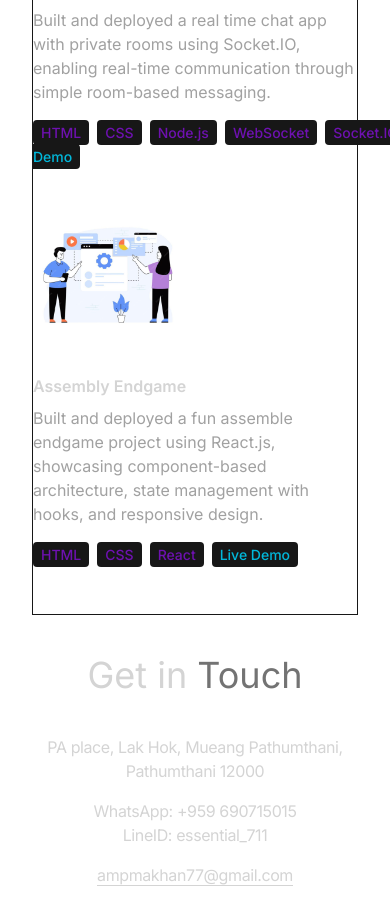
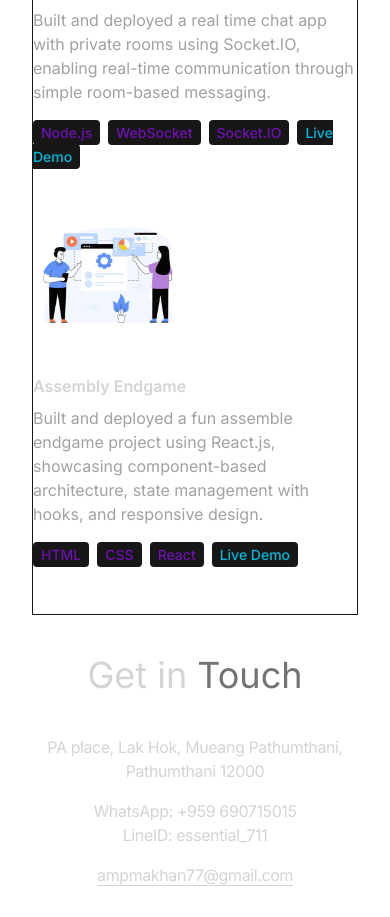
Before and after one commit to essentrixx/essentrixx-portfolio, a React (Vite) app: page / in a window 390 px wide. Shown: the part 4760-5677 px from the top of the page. Built offline with nearby package versions, Linux system fonts and the light colour scheme.

Commit message:
updated to responsive

```diff
--- a/src/constants/index.js
+++ b/src/constants/index.js
@@ -52,7 +52,7 @@ export const PROJECTS = [
         title: "Real Time Chat Application",
         image: project4,
         description: "Built and deployed a real time chat app with private rooms using Socket.IO, enabling real-time communication through simple room-based messaging.",
-        technologies: ["HTML", "CSS", "Node.js", "WebSocket", "Socket.IO"],
+        technologies: ["Node.js", "WebSocket", "Socket.IO"],
         liveDemo: "https://essentrixx-chat-app.onrender.com"
     },
     {
```
